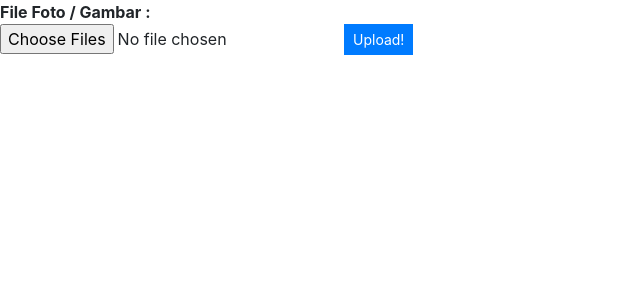
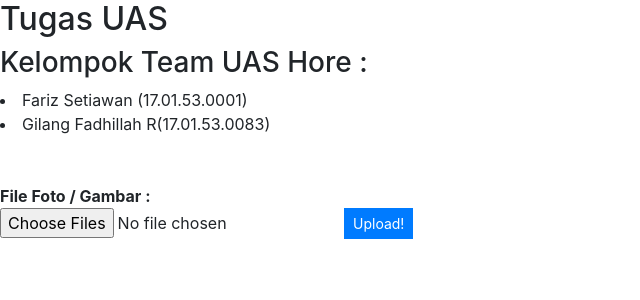
Before and after one commit to TimUasHore/TugasUasWebServis, a Flask app: page / in a window 1280 px wide. Shown: the top 300 px of the page, without its empty margins (0-640 px from the left). Run offline with Flask 2, Linux system fonts and the light colour scheme; some libraries are stand-ins or nearby versions.

Commit message:
Update upload.html

```diff
--- a/templates/upload.html
+++ b/templates/upload.html
@@ -1,3 +1,4 @@
+
 <!DOCTYPE html>
 <html>
 <head>
@@ -7,7 +8,11 @@
  integrity="sha384-ggOyR0iXCbMQv3Xipma34MD+dH/1fQ784/j6cY/iJTQUOhcWr7x9JvoRxT2MZw1T" crossorigin="anonymous">
 </head>
 <body>
-
+<h2>Tugas UAS</h2>
+<h3>Kelompok Team UAS Hore :</h3>
+<li>Fariz Setiawan (17.01.53.0001)</li>
+<li>Gilang Fadhillah R(17.01.53.0083)</li>
+<br><br>
 <form id="upload-form" action="{{ url_for('upload') }}" method="POST" enctype="multipart/form-data">
 
     <strong>File Foto / Gambar :</strong><br>
```
